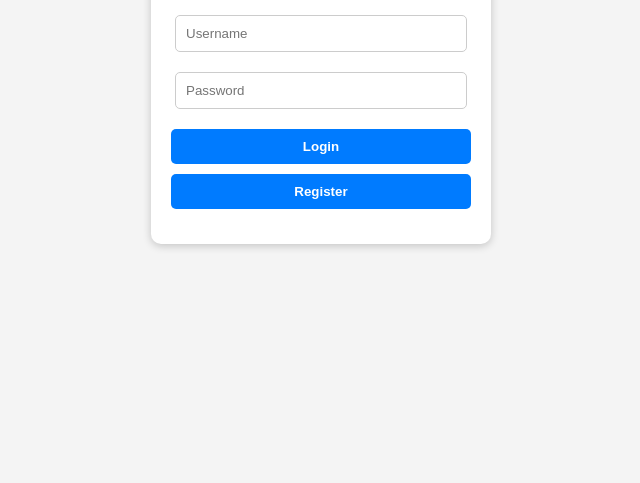
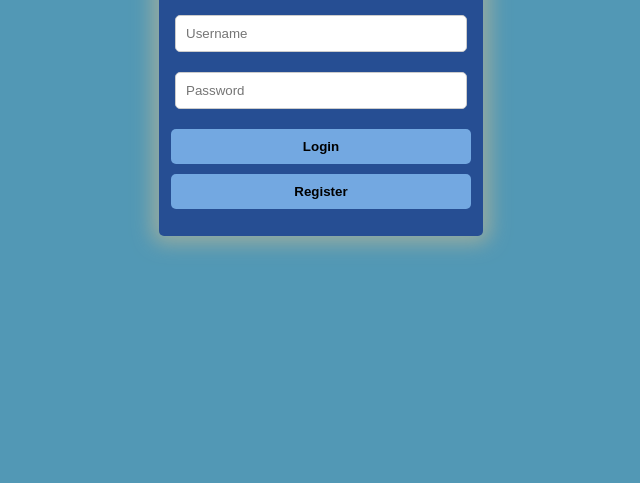
Before and after one commit to DanielN77/Decentralized-Key-Management, a plain HTML site: page frontend/index.html in a window 1280 px wide. Shown: the part 333-816 px from the top of the page, without its empty margins (319-959 px from the left). Drawn offline with Linux system fonts and the light colour scheme.

Commit message:
Made CSS nicer

```diff
--- a/frontend/style.css
+++ b/frontend/style.css
@@ -5,18 +5,19 @@ body {
   align-items: center;
   justify-content: center;
   height: 100vh;
-  background: #f4f4f4;
+  background: #5298b5;
 }
 
 h1 {
   margin-bottom: 20px;
+  color: #bfbba1;
 }
 
 .container {
-  background: white;
-  padding: 20px;
-  border-radius: 10px;
-  box-shadow: 0px 2px 8px rgba(0,0,0,0.2);
+  background: #264e93;
+  padding: 12px;
+  border-radius: 5px;
+  box-shadow: 0 0 20px 7px rgb(178 179 152 / 75%);
   width: 300px;
   text-align: center;
 }
@@ -33,16 +34,16 @@ button {
   padding: 10px;
   margin-top: 10px;
   width: 100%;
-  background: #007bff;
+  background: #73a8e1;
   border: none;
-  color: white;
+  color: #000000;
   font-weight: bold;
   border-radius: 5px;
   cursor: pointer;
 }
 
 button:hover {
-  background: #0056b3;
+  background: #acd1d0;
 }
 
 .message {
```
